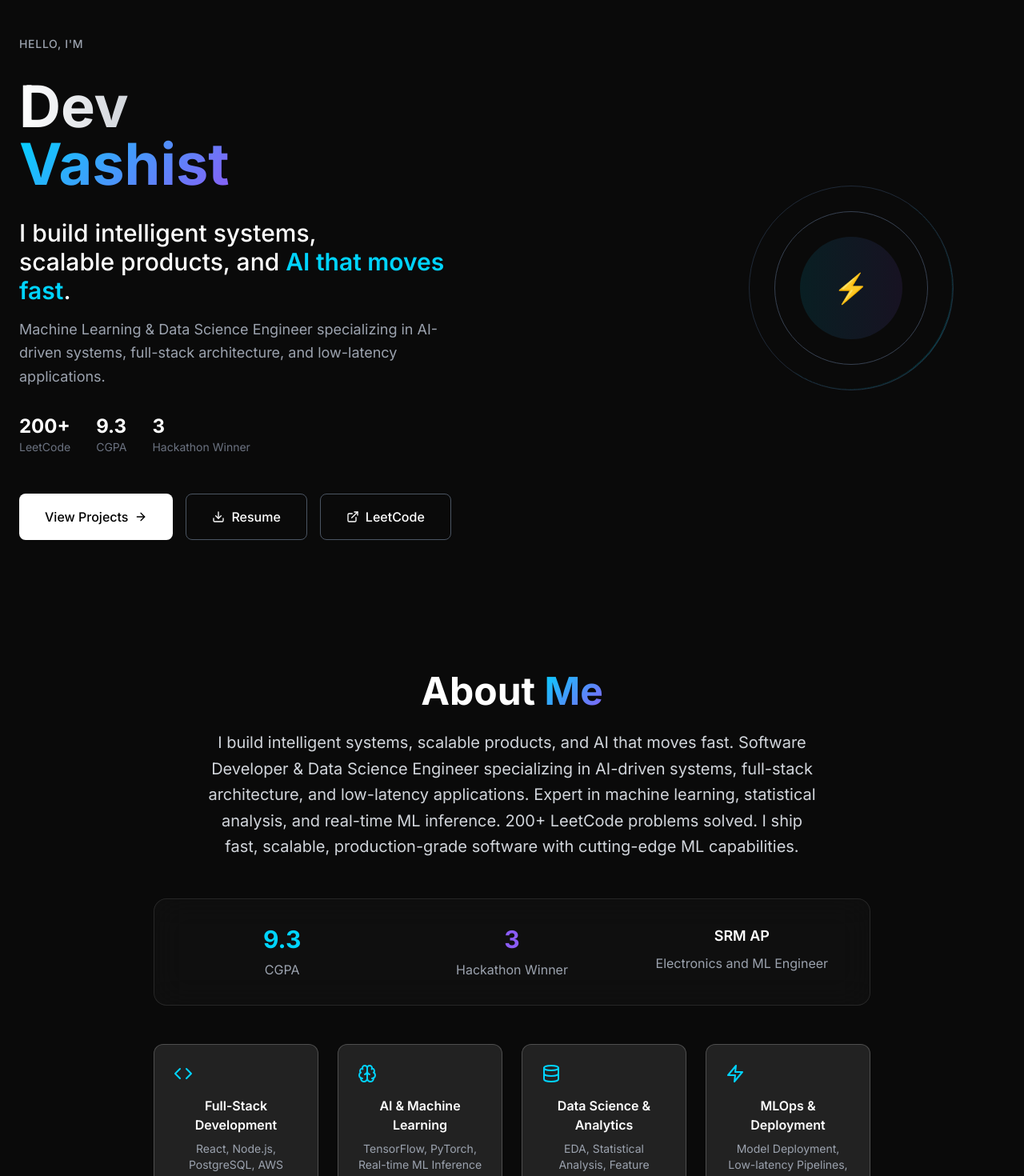
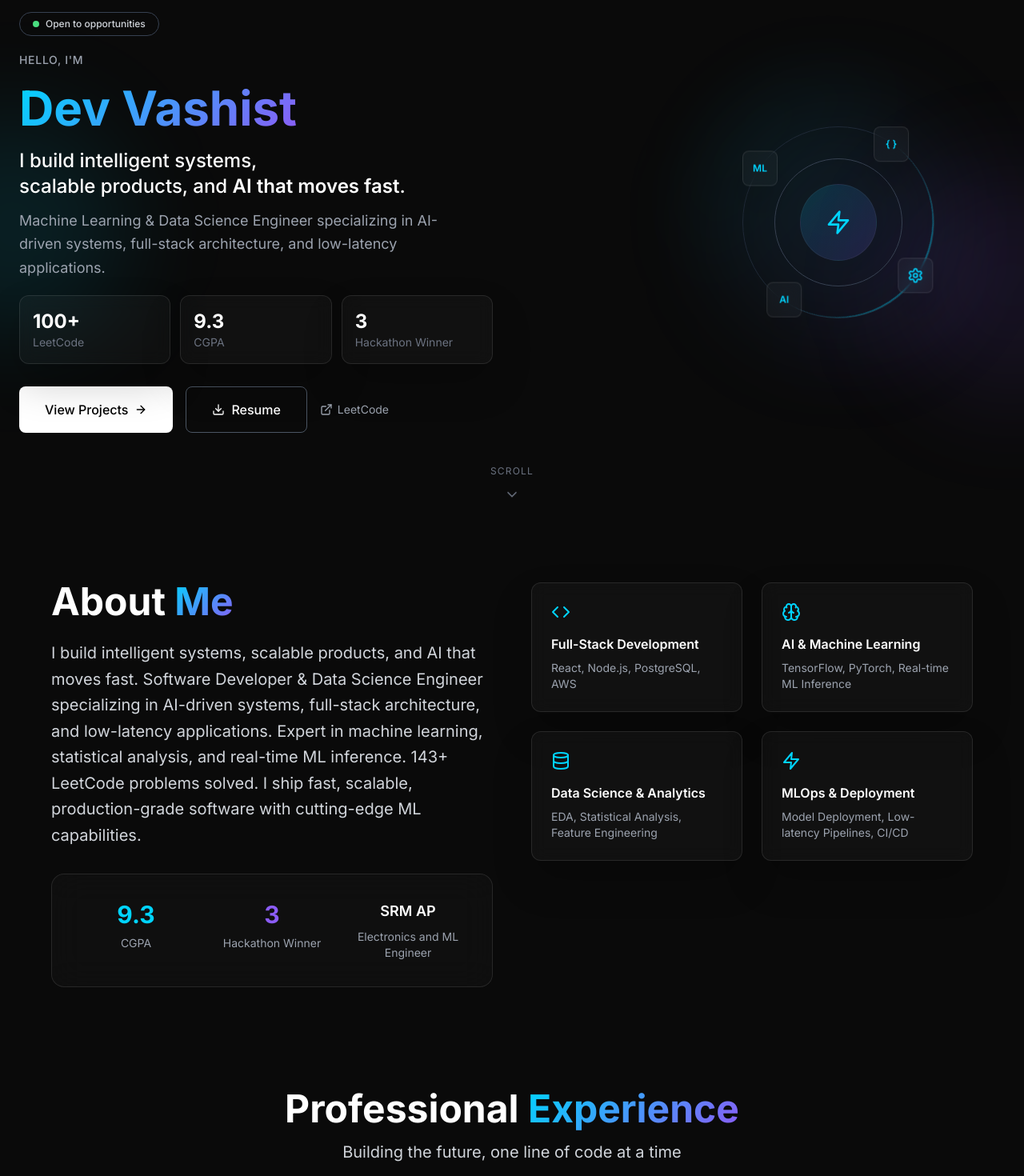
Before and after one commit to decode2211/portfolio, a Next.js app: page / in a window 1280 px wide. Shown: the part 40-1510 px from the top of the page at 80% size. Built offline with nearby package versions, Linux system fonts and the light colour scheme.

Commit message:
Restructure About/Hero layout, fix Hero orbit + CTA hierarchy, simplify Skills section colors and layout

```diff
--- a/app/components/About.tsx
+++ b/app/components/About.tsx
@@ -28,26 +28,28 @@ export default function About() {
   ]
 
   return (
-    <section className="py-20 relative">
+    <section className="py-12 relative">
       <div className="container mx-auto px-6">
         <motion.div
           initial={{ opacity: 0, y: 50 }}
           whileInView={{ opacity: 1, y: 0 }}
           transition={{ duration: 0.8 }}
           viewport={{ once: true }}
-          className="max-w-4xl mx-auto text-center space-y-12"
+          className="max-w-6xl mx-auto"
         >
-          {/* Main content */}
+          <div className="grid lg:grid-cols-2 gap-12 items-start">
+            {/* Left half: About Me content */}
+            <div className="space-y-8">
               <div className="space-y-6">
                 <h2 className="text-4xl lg:text-5xl font-bold">
                   About <span className="text-gradient">Me</span>
                 </h2>
 
-            <p className="text-xl text-gray-300 leading-relaxed max-w-3xl mx-auto">
+                <p className="text-xl text-gray-300 leading-relaxed">
                   I build intelligent systems, scalable products, and AI that moves fast.
                   Software Developer & Data Science Engineer specializing in AI-driven systems,
                   full-stack architecture, and low-latency applications. Expert in machine learning,
-              statistical analysis, and real-time ML inference. 200+ LeetCode problems solved.
+                  statistical analysis, and real-time ML inference. 143+ LeetCode problems solved.
                   I ship fast, scalable, production-grade software with cutting-edge ML capabilities.
                 </p>
               </div>
@@ -60,24 +62,25 @@ export default function About() {
                 viewport={{ once: true }}
                 className="glass-card p-8 rounded-2xl"
               >
-            <div className="grid md:grid-cols-3 gap-8 text-center">
+                <div className="grid grid-cols-3 gap-6 text-center">
                   <div>
                     <div className="text-3xl font-bold text-neon-blue mb-2">9.3</div>
-                <div className="text-gray-400">CGPA</div>
+                    <div className="text-gray-400 text-sm">CGPA</div>
                   </div>
                   <div>
                     <div className="text-3xl font-bold text-neon-purple mb-2">3</div>
-                <div className="text-gray-400">Hackathon Winner</div>
+                    <div className="text-gray-400 text-sm">Hackathon Winner</div>
                   </div>
                   <div>
                     <div className="text-lg font-semibold text-white mb-2">SRM AP</div>
-                <div className="text-gray-400">Electronics and ML Engineer</div>
+                    <div className="text-gray-400 text-sm">Electronics and ML Engineer</div>
                   </div>
                 </div>
               </motion.div>
+            </div>
 
-          {/* Highlights Grid */}
-          <div className="grid md:grid-cols-2 lg:grid-cols-4 gap-6">
+            {/* Right half: Highlights Grid */}
+            <div className="grid grid-cols-2 gap-6">
               {highlights.map((item, index) => (
                 <motion.div
                   key={index}
@@ -95,6 +98,7 @@ export default function About() {
                 </motion.div>
               ))}
             </div>
+          </div>
         </motion.div>
       </div>
     </section>
--- a/app/components/Contact.tsx
+++ b/app/components/Contact.tsx
@@ -36,7 +36,7 @@ export default function Contact() {
   ]
 
   const achievements = [
-    "200+ LeetCode problems solved",
+    "143+ LeetCode problems solved",
     "3 Hackathon wins",
     "Open source contributor",
     "SIH 2025 internal round qualified"
@@ -129,7 +129,7 @@ export default function Contact() {
                 <h3 className="text-2xl font-bold mb-6">Quick Stats</h3>
                 <div className="grid grid-cols-2 gap-6">
                   <div className="text-center">
-                    <div className="text-3xl font-bold text-neon-blue mb-2">200+</div>
+                    <div className="text-3xl font-bold text-neon-blue mb-2">143+</div>
                     <div className="text-sm text-gray-400">Problems Solved</div>
                   </div>
                   <div className="text-center">
--- a/app/components/Hero.tsx
+++ b/app/components/Hero.tsx
@@ -1,13 +1,24 @@
 'use client'
 
 import { motion } from 'framer-motion'
-import { ArrowRight, Download, ExternalLink } from 'lucide-react'
+import { ArrowRight, Download, ExternalLink, ChevronDown, Zap, Settings } from 'lucide-react'
 
 export default function Hero() {
+  const orbitIcons = [
+    { label: 'AI', angle: 0 },
+    { label: 'ML', angle: 90 },
+    { label: '{ }', angle: 180 },
+    { icon: Settings, angle: 270 },
+  ]
+
   return (
-    <section className="min-h-screen flex items-center justify-center relative overflow-hidden">
+    <section className="min-h-[90vh] flex items-center justify-center relative overflow-hidden">
       {/* Minimal background */}
       <div className="absolute inset-0 bg-dark-bg" />
+
+      {/* Ambient glow blobs */}
+      <div className="absolute top-1/4 -left-32 w-72 h-72 bg-neon-blue/10 rounded-full blur-3xl" />
+      <div className="absolute bottom-1/4 -right-32 w-72 h-72 bg-neon-purple/10 rounded-full blur-3xl" />
 
       {/* Subtle grid pattern */}
       <div className="absolute inset-0 opacity-5">
@@ -20,15 +31,29 @@ export default function Hero() {
         }} />
       </div>
 
-      <div className="container mx-auto px-6 relative z-10">
-        <div className="grid lg:grid-cols-2 gap-16 items-center">
+      <div className="container mx-auto px-6 relative z-10 py-8">
+        <div className="grid lg:grid-cols-2 gap-12 items-center">
           {/* Left Content - Clean Typography */}
           <motion.div
             initial={{ opacity: 0, y: 30 }}
             animate={{ opacity: 1, y: 0 }}
             transition={{ duration: 0.8, ease: "easeOut" }}
-            className="space-y-8 max-w-2xl"
+            className="space-y-5 max-w-2xl"
           >
+            {/* Availability badge */}
+            <motion.div
+              initial={{ opacity: 0 }}
+              animate={{ opacity: 1 }}
+              transition={{ delay: 0.1, duration: 0.6 }}
+              className="inline-flex items-center gap-2 border border-gray-700 rounded-full px-4 py-1.5 text-xs font-medium text-gray-300"
+            >
+              <span className="relative flex h-2 w-2">
+                <span className="animate-ping absolute inline-flex h-full w-full rounded-full bg-green-400 opacity-75" />
+                <span className="relative inline-flex rounded-full h-2 w-2 bg-green-400" />
+              </span>
+              Open to opportunities
+            </motion.div>
+
             {/* Greeting */}
             <motion.div
               initial={{ opacity: 0 }}
@@ -44,13 +69,9 @@ export default function Hero() {
               initial={{ opacity: 0, y: 20 }}
               animate={{ opacity: 1, y: 0 }}
               transition={{ delay: 0.3, duration: 0.6 }}
-              className="text-6xl lg:text-7xl font-bold leading-tight"
+              className="text-5xl lg:text-6xl font-bold leading-tight"
             >
-              <span className="bg-gradient-to-r from-white to-gray-300 bg-clip-text text-transparent">
-                Dev
-              </span>
-              <br />
-              <span className="text-gradient">Vashist</span>
+              <span className="text-gradient">Dev Vashist</span>
             </motion.h1>
 
             {/* Value Proposition - Secondary */}
@@ -58,15 +79,15 @@ export default function Hero() {
               initial={{ opacity: 0, y: 20 }}
               animate={{ opacity: 1, y: 0 }}
               transition={{ delay: 0.5, duration: 0.6 }}
-              className="space-y-4"
+              className="space-y-3"
             >
-              <h2 className="text-2xl lg:text-3xl font-medium text-white leading-relaxed">
+              <h2 className="text-xl lg:text-2xl font-medium text-white leading-relaxed">
                 I build intelligent systems,<br />
-                scalable products, and <span className="text-neon-blue font-semibold">AI that moves fast</span>.
+                scalable products, and <span className="font-semibold">AI that moves fast</span>.
               </h2>
 
               <p className="text-lg text-gray-400 leading-relaxed max-w-xl">
-                Machine Learning  & Data Science Engineer specializing in AI-driven systems,
+                Machine Learning & Data Science Engineer specializing in AI-driven systems,
                 full-stack architecture, and low-latency applications.
               </p>
             </motion.div>
@@ -76,17 +97,17 @@ export default function Hero() {
               initial={{ opacity: 0, y: 20 }}
               animate={{ opacity: 1, y: 0 }}
               transition={{ delay: 0.7, duration: 0.6 }}
-              className="flex gap-8 text-sm"
+              className="grid grid-cols-3 gap-3 text-sm"
             >
-              <div>
-                <div className="text-2xl font-bold text-white">200+</div>
+              <div className="glass p-4 rounded-xl hover:scale-105 transition-transform duration-300">
+                <div className="text-2xl font-bold text-white">100+</div>
                 <div className="text-gray-500">LeetCode</div>
               </div>
-              <div>
+              <div className="glass p-4 rounded-xl hover:scale-105 transition-transform duration-300">
                 <div className="text-2xl font-bold text-white">9.3</div>
                 <div className="text-gray-500">CGPA</div>
               </div>
-              <div>
+              <div className="glass p-4 rounded-xl hover:scale-105 transition-transform duration-300">
                 <div className="text-2xl font-bold text-white">3</div>
                 <div className="text-gray-500">Hackathon Winner</div>
               </div>
@@ -97,7 +118,7 @@ export default function Hero() {
               initial={{ opacity: 0, y: 20 }}
               animate={{ opacity: 1, y: 0 }}
               transition={{ delay: 0.9, duration: 0.6 }}
-              className="flex flex-wrap gap-4 pt-4"
+              className="flex flex-wrap gap-4 pt-2"
             >
               <a
                 href="https://github.com/decode2211"
@@ -110,7 +131,7 @@ export default function Hero() {
               </a>
 
               <a
-                href="https://drive.google.com/file/d/19BinLvOqUstuQn1mSPEAzHkP5NurEu2g/view?usp=sharing"
+                href="https://www.overleaf.com/read/zkmpyqmqnhfc#f0e38b"
                 target="_blank"
                 rel="noopener noreferrer"
                 className="border border-gray-600 text-white px-8 py-4 rounded-lg font-medium hover:border-gray-400 transition-all duration-300 flex items-center gap-2"
@@ -120,10 +141,10 @@ export default function Hero() {
               </a>
 
               <a
-                href="https://leetcode.com/u/yashikabhatia2209/"
+                href="https://leetcode.com/u/devyash1122/"
                 target="_blank"
                 rel="noopener noreferrer"
-                className="border border-gray-600 text-white px-8 py-4 rounded-lg font-medium hover:border-gray-400 transition-all duration-300 flex items-center gap-2"
+                className="text-gray-400 hover:text-white flex items-center gap-1.5 text-sm underline-offset-4 hover:underline"
               >
                 <ExternalLink className="w-4 h-4" />
                 <span>LeetCode</span>
@@ -131,27 +152,74 @@ export default function Hero() {
             </motion.div>
           </motion.div>
 
-          {/* Right Content - Minimal Visual */}
+          {/* Right Content - Richer Visual */}
           <motion.div
             initial={{ opacity: 0, x: 30 }}
             animate={{ opacity: 1, x: 0 }}
             transition={{ duration: 0.8, ease: "easeOut", delay: 0.4 }}
             className="flex justify-center lg:justify-end"
           >
-            <div className="w-96 h-96 relative flex items-center justify-center">
-              {/* Subtle animated element */}
-              <div className="w-64 h-64 rounded-full border border-gray-800 flex items-center justify-center relative">
-                <div className="w-48 h-48 rounded-full border border-gray-700 flex items-center justify-center">
-                  <div className="w-32 h-32 rounded-full bg-gradient-to-r from-neon-blue/10 to-neon-purple/10 flex items-center justify-center">
-                    <div className="text-4xl">⚡</div>
+            <div className="w-[26rem] h-[26rem] relative flex items-center justify-center">
+              {/* Outer glow ring */}
+              <div className="absolute w-full h-full rounded-full bg-gradient-to-br from-neon-blue/5 via-transparent to-neon-purple/5 blur-2xl" />
+              <div className="absolute inset-0 m-auto w-72 h-72 bg-gradient-to-br from-neon-blue/10 to-neon-purple/10 rounded-full blur-3xl" />
+
+              {/* Concentric rings */}
+              <div className="w-60 h-60 rounded-full border border-gray-800 flex items-center justify-center relative">
+                <div className="w-40 h-40 rounded-full border border-gray-700 flex items-center justify-center relative">
+                  <div className="w-24 h-24 rounded-full bg-gradient-to-br from-neon-blue/15 to-neon-purple/15 flex items-center justify-center border border-white/5">
+                    <Zap className="w-8 h-8 text-neon-blue" />
                   </div>
                 </div>
-                {/* Subtle rotating element */}
-                <div className="absolute inset-0 rounded-full border-t border-neon-blue/30 animate-spin" style={{animationDuration: '20s'}} />
+
+                {/* Rotating orbit ring */}
+                <div
+                  className="absolute inset-0 rounded-full border-t-2 border-neon-blue/40 animate-spin"
+                  style={{ animationDuration: '20s' }}
+                >
+                  {orbitIcons.map((item, i) => {
+                    const radius = 118
+                    const rad = (item.angle * Math.PI) / 180
+                    const x = radius * Math.cos(rad)
+                    const y = radius * Math.sin(rad)
+                    return (
+                      <motion.div
+                        key={item.angle}
+                        initial={{ opacity: 0, scale: 0 }}
+                        animate={{ opacity: 1, scale: 1 }}
+                        transition={{ delay: 1 + i * 0.15, duration: 0.5 }}
+                        className="absolute w-11 h-11 rounded-lg glass border border-gray-700 flex items-center justify-center text-xs font-semibold text-neon-blue"
+                        style={{
+                          left: `calc(50% + ${x}px - 22px)`,
+                          top: `calc(50% + ${y}px - 22px)`,
+                          animation: 'spin 20s linear reverse infinite',
+                        }}
+                      >
+                        {item.icon ? <item.icon className="w-5 h-5" /> : item.label}
+                      </motion.div>
+                    )
+                  })}
+                </div>
               </div>
             </div>
           </motion.div>
         </div>
+
+        {/* Scroll indicator */}
+        <motion.div
+          initial={{ opacity: 0 }}
+          animate={{ opacity: 1 }}
+          transition={{ delay: 1.4, duration: 0.6 }}
+          className="flex flex-col items-center gap-2 mt-10 text-gray-500"
+        >
+          <span className="text-xs uppercase tracking-widest">Scroll</span>
+          <motion.div
+            animate={{ y: [0, 6, 0] }}
+            transition={{ repeat: Infinity, duration: 1.5 }}
+          >
+            <ChevronDown className="w-5 h-5" />
+          </motion.div>
+        </motion.div>
       </div>
     </section>
   )
--- a/app/components/LeetCode.tsx
+++ b/app/components/LeetCode.tsx
@@ -14,9 +14,9 @@ export default function LeetCode() {
   })
 
   const finalStats = {
-    total: 200,
-    easy: 80,
-    medium: 100,
+    total: 143,
+    easy: 78,
+    medium: 54,
     hard: 20,
     streak: 15
   }
@@ -76,7 +76,7 @@ export default function LeetCode() {
     {
       icon: <Trophy className="w-6 h-6" />,
       title: "Problem Solver",
-      description: "200+ problems solved",
+      description: "143+ problems solved",
       color: "text-yellow-400"
     },
     {
@@ -117,7 +117,7 @@ export default function LeetCode() {
               Consistent problem-solving and algorithmic thinking
             </p>
             <a
-              href="https://leetcode.com/u/yashikabhatia2209/"
+              href="https://leetcode.com/u/devyash1122/"
               target="_blank"
               rel="noopener noreferrer"
               className="inline-flex items-center gap-2 glass-card px-8 py-4 rounded-xl neon-glow hover:scale-105 transition-all duration-300"
@@ -156,9 +156,7 @@ export default function LeetCode() {
       <div key={index} className="space-y-2">
         <div className="flex justify-between items-center">
           <span className="font-semibold">{item.label}</span>
-                        <span className="text-sm text-gray-400">
-                          {item.count}/{item.total}
-                        </span>
+          {/* THE CHANGE: Completely removed the span that had {item.count}/{item.total} */}
         </div>
         <div className="w-full bg-gray-700 rounded-full h-3">
           <motion.div
--- a/app/components/Skills.tsx
+++ b/app/components/Skills.tsx
@@ -1,7 +1,7 @@
 'use client'
 
 import { motion } from 'framer-motion'
-import { Code, Database, Cloud, Wrench } from 'lucide-react'
+import { BrainCircuit, Cloud, Code, Layout, Server, Wrench } from 'lucide-react'
 
 export default function Skills() {
   const skillCategories = [
@@ -9,6 +9,7 @@ export default function Skills() {
       title: "Languages",
       icon: <Code className="w-6 h-6" />,
       color: "from-neon-blue to-blue-600",
+      showProgress: true,
       skills: [
         { name: "Python", level: 95 },
         { name: "Nodejs", level: 80 },
@@ -18,8 +19,9 @@ export default function Skills() {
     },
     {
       title: "Frontend",
-      icon: <Code className="w-6 h-6" />,
+      icon: <Layout className="w-6 h-6" />,
       color: "from-neon-purple to-purple-600",
+      showProgress: true,
       skills: [
         { name: "React", level: 92 },
         { name: "Next.js", level: 88 },
@@ -30,20 +32,24 @@ export default function Skills() {
     },
     {
       title: "Backend & Database",
-      icon: <Database className="w-6 h-6" />,
-      color: "from-green-400 to-green-600",
+      icon: <Server className="w-6 h-6" />,
+      color: "from-neon-blue to-blue-600",
+      showProgress: false,
       skills: [
-        { name: "Node.js", level: 90 },
-        { name: "Express.js", level: 88 },
-        { name: "PostgreSQL", level: 85 },
-        { name: "MongoDB", level: 82 },
-        { name: "Redis", level: 80 }
+        { name: "Node.js", level: undefined },
+        { name: "Express.js", level: undefined },
+        { name: "PostgreSQL", level: undefined },
+        { name: "MongoDB", level: undefined },
+        { name: "Redis", level: undefined },
+        { name: "Streamlit", level: undefined },
+        { name: "FastAPI", level: undefined }
       ]
     },
     {
       title: "Data Science & ML",
-      icon: <Database className="w-6 h-6" />,
-      color: "from-pink-400 to-pink-600",
+      icon: <BrainCircuit className="w-6 h-6" />,
+      color: "from-neon-purple to-purple-600",
+      showProgress: true,
       skills: [
         { name: "TensorFlow", level: 90 },
         { name: "PyTorch", level: 80 },
@@ -53,39 +59,29 @@ export default function Skills() {
       ]
     },
     {
-      title: "ML Frameworks & Tools",
-      icon: <Database className="w-6 h-6" />,
-      color: "from-purple-400 to-purple-600",
-      skills: [
-        { name: "Matplotlib", level: 90 },
-        { name: "Seaborn", level: 88 },
-        { name: "Plotly", level: 85 },
-        { name: "Streamlit", level: 92 },
-        { name: "FastAPI", level: 85 }
-      ]
-    },
-    {
       title: "Cloud & DevOps",
       icon: <Cloud className="w-6 h-6" />,
-      color: "from-orange-400 to-orange-600",
+      color: "from-neon-purple to-purple-600",
+      showProgress: false,
       skills: [
-        { name: "AWS (EC2, S3, Lambda)", level: 85 },
-        { name: "Docker", level: 88 },
-        { name: "CI/CD", level: 82 },
-        { name: "REST APIs", level: 90 },
-        { name: "Model Deployment", level: 80 }
+        { name: "AWS (EC2, S3, Lambda)", level: undefined },
+        { name: "Docker", level: undefined },
+        { name: "CI/CD", level: undefined },
+        { name: "REST APIs", level: undefined },
+        { name: "Model Deployment", level: undefined }
       ]
     },
     {
       title: "Tools & Others",
       icon: <Wrench className="w-6 h-6" />,
-      color: "from-yellow-400 to-yellow-600",
+      color: "from-neon-blue to-blue-600",
+      showProgress: false,
       skills: [
-        { name: "Git", level: 95 },
-        { name: "Postman", level: 90 },
-        { name: "Figma", level: 85 },
-        { name: "VS Code", level: 95 },
-        { name: "Linux", level: 82 }
+        { name: "Git", level: undefined },
+        { name: "Postman", level: undefined },
+        { name: "Figma", level: undefined },
+        { name: "VS Code", level: undefined },
+        { name: "Linux", level: undefined }
       ]
     }
   ]
@@ -120,13 +116,14 @@ export default function Skills() {
             >
               {/* Category Header */}
               <div className="flex items-center gap-3 mb-6">
-                <div className={`p-3 rounded-xl bg-gradient-to-r ${category.color} text-white group-hover:scale-110 transition-transform`}>
+                <div className="p-3 glass rounded-xl text-neon-blue group-hover:scale-110 transition-transform">
                   {category.icon}
                 </div>
                 <h3 className="text-xl font-bold">{category.title}</h3>
               </div>
 
               {/* Skills List */}
+              {category.showProgress ? (
                 <div className="space-y-4">
                   {category.skills.map((skill, skillIndex) => (
                     <motion.div
@@ -162,6 +159,18 @@ export default function Skills() {
                     </motion.div>
                   ))}
                 </div>
+              ) : (
+                <div className="flex flex-wrap gap-2">
+                  {category.skills.map((skill, skillIndex) => (
+                    <span
+                      key={skillIndex}
+                      className="px-3 py-1 glass rounded-full text-sm border border-glass-border"
+                    >
+                      {skill.name}
+                    </span>
+                  ))}
+                </div>
+              )}
             </motion.div>
           ))}
         </div>
@@ -178,7 +187,7 @@ export default function Skills() {
             <h3 className="text-2xl font-bold mb-8">Data Science & Machine Learning Expertise</h3>
             <div className="grid md:grid-cols-2 lg:grid-cols-3 gap-6 max-w-6xl mx-auto">
               {/* Core Data Science */}
-              <div className="glass-card p-6 rounded-xl">
+              <div className="glass-card p-6 rounded-2xl">
                 <h4 className="font-bold text-neon-blue mb-4">Core Data Science</h4>
                 <div className="flex flex-wrap gap-2">
                   {[
@@ -193,7 +202,7 @@ export default function Skills() {
               </div>
 
               {/* Machine Learning */}
-              <div className="glass-card p-6 rounded-xl">
+              <div className="glass-card p-6 rounded-2xl">
                 <h4 className="font-bold text-neon-purple mb-4">Machine Learning</h4>
                 <div className="flex flex-wrap gap-2">
                   {[
@@ -208,7 +217,7 @@ export default function Skills() {
               </div>
 
               {/* Deep Learning & MLOps */}
-              <div className="glass-card p-6 rounded-xl">
+              <div className="glass-card p-6 rounded-2xl">
                 <h4 className="font-bold text-green-400 mb-4">Deep Learning & MLOps</h4>
                 <div className="flex flex-wrap gap-2">
                   {[
--- a/app/globals.css
+++ b/app/globals.css
@@ -55,9 +55,10 @@ a {
 
 /* Glassmorphism utilities */
 .glass {
-  background: rgba(255, 255, 255, 0.1);
   backdrop-filter: blur(10px);
-  border: 1px solid rgba(255, 255, 255, 0.2);
+  background: rgba(255, 255, 255, 0.03);
+  border: 1px solid rgba(255, 255, 255, 0.1);
+  box-shadow: 0 25px 50px rgba(0, 0, 0, 0.2);
 }
 
 .glass-card {
```
Also changed, not shown: app/components/Projects.tsx (+8 -8 lines). Lines whose indentation alone changed are shown as unchanged.
